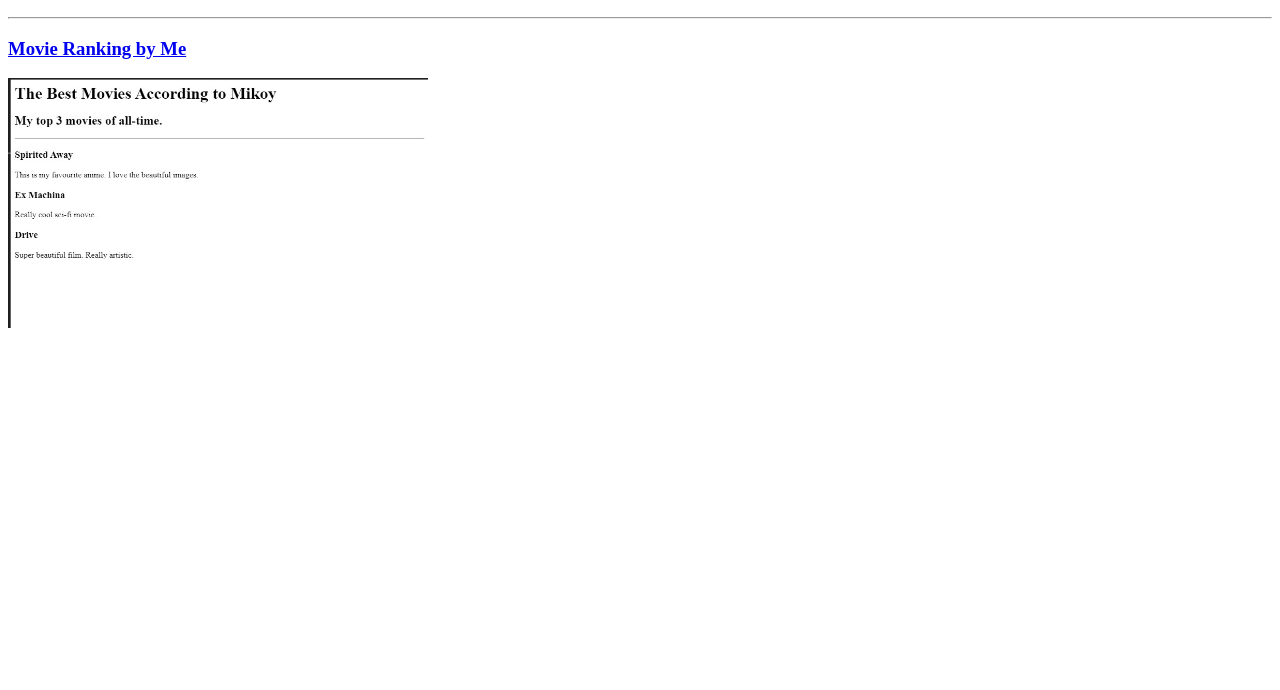
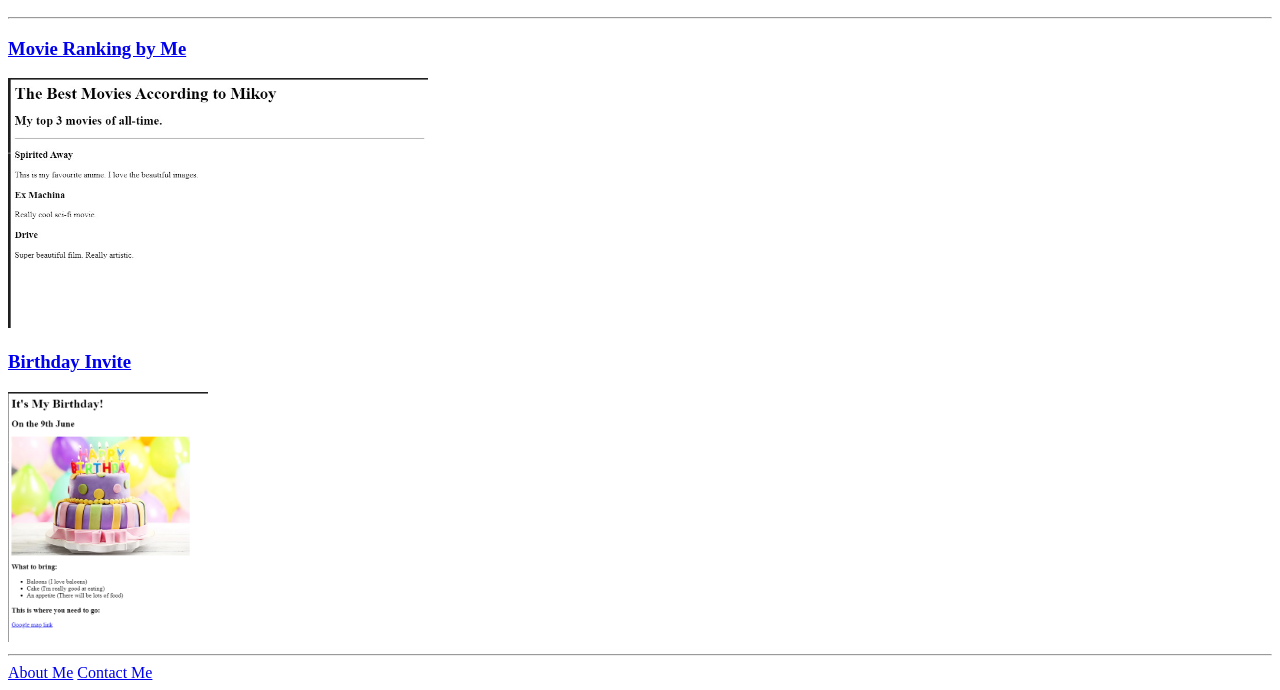
Before and after one commit to mikoyltnjua9/html-portfolio, a plain HTML site: page index.html in a window 1280 px wide. Shown: the part 110-800 px from the top of the page. Drawn offline with Linux system fonts and the light colour scheme.

Commit message:
Update index.html

```diff
--- a/index.html
+++ b/index.html
@@ -1,9 +1,8 @@
-<!-- TODO 1: Create the HTML Boilerplate -->
+
 <!DOCTYPE html>
 <html lang="en">
 <head>
     <meta charset="UTF-8">
-    <meta name="viewport" content="width=device-width, initial-scale=1.0">
     <title>Mikoy Litonjua</title>
 </head>
 
@@ -14,19 +13,10 @@
 
     <h3><a href="./public/movie-rank-mikoy.html">Movie Ranking by Me</a></h3>
     <img src="./assets/images/movie-rank-mikoy.jpg" height="250" alt="Ranking"/>
-    <h3><a href=""</h3>
+    <h3><a href="./public/bday-invite.html">Birthday Invite</a></h3>
+    <img src="./assets/images/birthday-invite.png" height="250"> </a></h3>
+    <hr/>
+    <a href="./public/about.html">About Me</a>
+    <a href="./public/contact.html"> Contact Me</a>
 </body>
 </html>
-<!-- TODO 2: Add Your previous projects' HTML into the public folder -->
-
-<!-- TODO 3: Take screenshots of your project previews and add the images to the images folder -->
-
-<!-- TODO 4: Add titles/subtitles etc. -->
-
-<!-- TODO 5: Add a link to the project pages -->
-
-<!-- TODO 6: Add images to show the project previews
-HINT for TODO 6: You can use the height attribute set to 200 to make the image smaller:
-https://developer.mozilla.org/en-US/docs/Web/HTML/Element/img#attr-height -->
-
-<!-- TODO 7: Add the Contact Me and About Me page links -->
```
